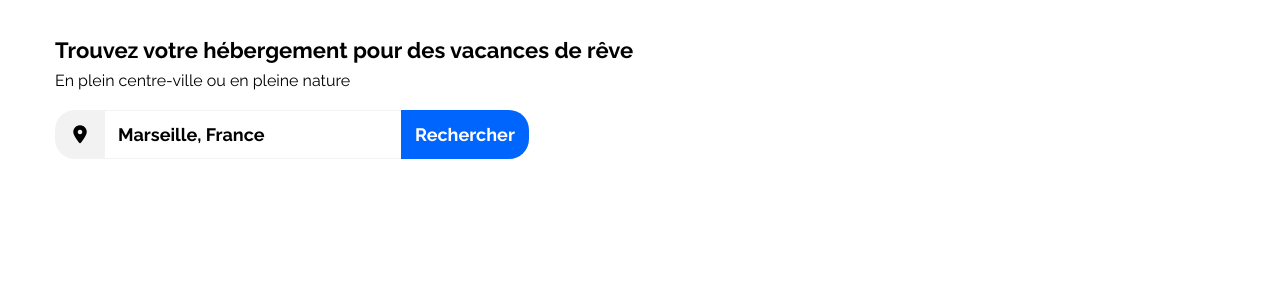
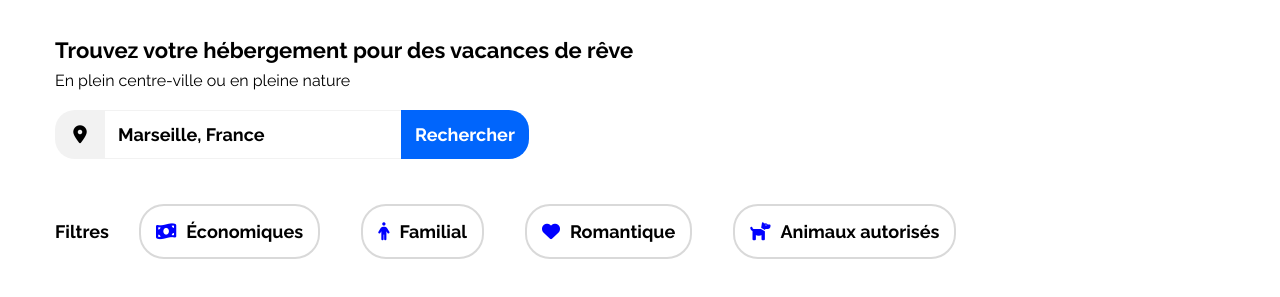
Before and after one commit to NaimHz/Projet-1, a plain HTML site: page index.html in a window 1280 px wide. Shown: the part 91-388 px from the top of the page. Drawn offline with Linux system fonts and the light colour scheme.

Commit message:
Ajout des filtres

```diff
--- a/css/style.css
+++ b/css/style.css
@@ -101,3 +101,44 @@ body{
     border: none;
     border-radius: 0 20px 20px 0;
 }
+.main__filters{
+    margin-top: 45px;
+    display: flex;
+    font-weight: 700;
+    align-items: center;
+}
+.main .main__h2{
+
+    font-size: 18px;
+    margin-right: 30px;
+}
+.main .main__list{
+    font-size: 18px;
+    list-style: none;
+    display: flex;
+}
+.main__filter{
+    padding: 15px;
+    margin-right: 41px;
+    border: 2px solid #D9D9D9;
+    border-radius: 25px;
+}
+.main__filter:hover{
+    background-color: #DEEBFF;
+}
+.fa-solid.fa-money-bill-wave{
+    color: blue;
+    margin-right: 10px;
+}
+.fa-solid.fa-person{
+    color: blue;
+    margin-right: 10px;
+}
+.fa-solid.fa-heart{
+    color: blue;
+    margin-right: 10px;
+}
+.fa-solid.fa-dog{
+    color: blue;
+    margin-right: 10px;
+}
--- a/index.html
+++ b/index.html
@@ -27,7 +27,15 @@
                 <input name="rechercher" placeholder="Marseille, France" class="searchbar__input">
                 <button class="searchbar__button">Rechercher</button>
             </form>
-
+        </div>
+        <div class="main__filters">
+            <h2 class="main__h2">Filtres</h2>
+            <ul class="main__list">
+                <li class="main__filter"><i class="fa-solid fa-money-bill-wave"></i>Économiques</li>
+                <li class="main__filter"><i class="fa-solid fa-person"></i>Familial</li>
+                <li class="main__filter"><i class="fa-solid fa-heart"></i>Romantique</li>
+                <li class="main__filter"><i class="fa-solid fa-dog"></i>Animaux autorisés</li>
+            </ul>
 
 
         </div>
```
